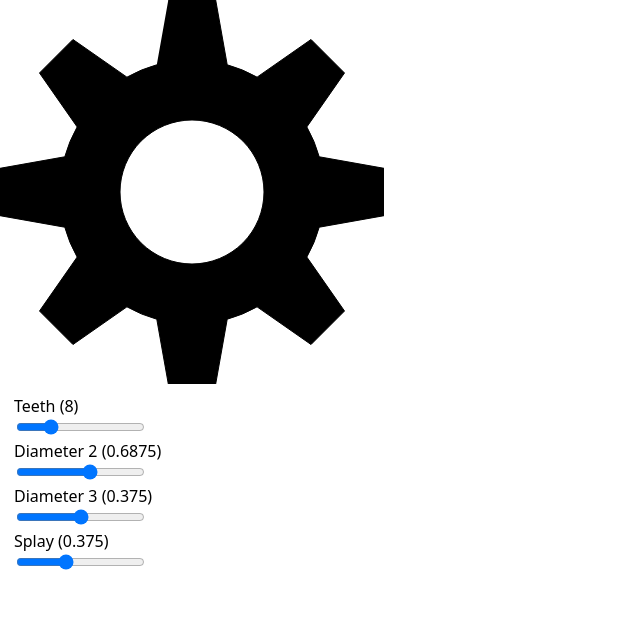
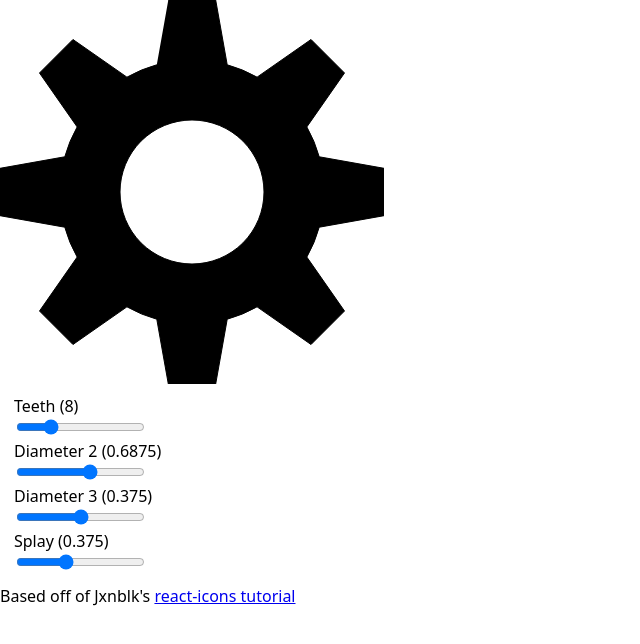
Before and after one commit to ahuth/cog, a React (Create React App) app: page / in a window 1280 px wide. Shown: the top 644 px of the page, without its empty margins (0-640 px from the left). Built offline with nearby package versions, Linux system fonts and the light colour scheme.

Commit message:
Add attribution to the demo

```diff
--- a/src/components/app.jsx
+++ b/src/components/app.jsx
@@ -34,6 +34,7 @@ export default class App extends React.Component {
           splay={this.state.splay}
           teeth={this.state.teeth}
         />
+        <span>Based off of Jxnblk&#39;s <a href="http://jxnblk.com/react-icons/">react-icons tutorial</a></span>
       </main>
     );
   }
```
